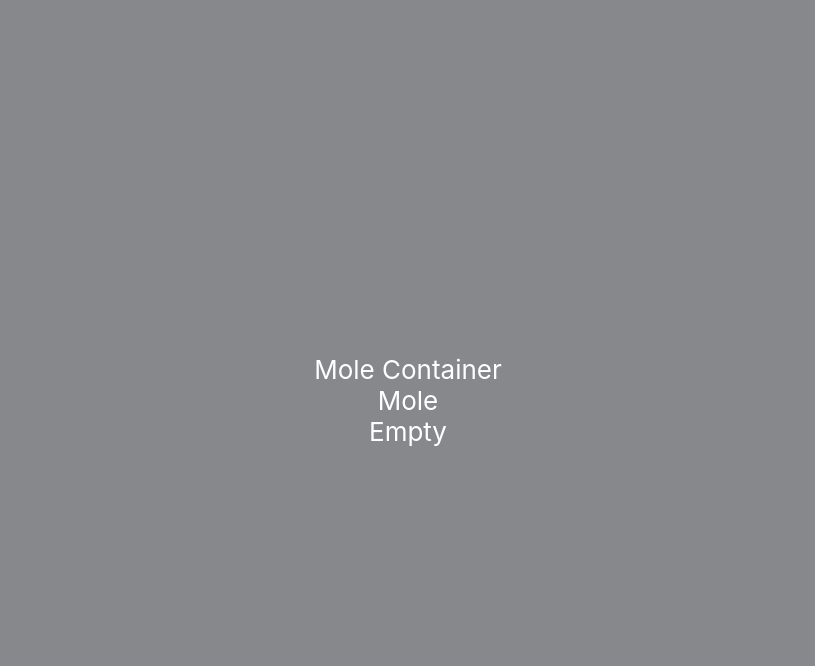
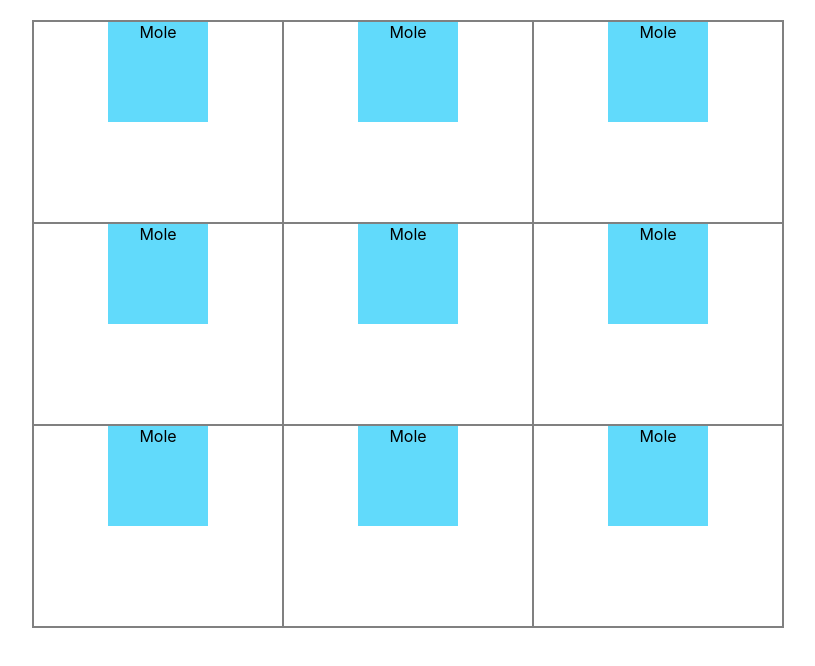
Before and after one commit to nitromagix/rr-3-react-a-mole, a React (Create React App) app: page / in a window 1280 px wide. Shown: the top 666 px of the page, without its empty margins (232-1047 px from the left). Built offline with nearby package versions, Linux system fonts and the light colour scheme.

Commit message:
game functionality in place

```diff
--- a/src/App.css
+++ b/src/App.css
@@ -1,5 +1,27 @@
 .App {
   text-align: center;
+  border: 1px solid grey;
+  max-width: 750px;
+  margin: 20px auto;
+}
+
+.App > div {
+}
+.App > div > div {
+  display: inline-block;
+  width: 100%;
+  max-width: 248px;
+  height: 200px;
+  border: 1px solid grey;
+}
+
+.mole {
+  display: inline-block;
+  margin: auto;
+  cursor: pointer;
+  width: 100px;
+  height: 100px;
+  background: #61dafb;
 }
 
 .App-logo {
--- a/src/App.js
+++ b/src/App.js
@@ -7,11 +7,25 @@ import trace from "./helper";
 import "./App.css";
 
 function App() {
+  const [score, setScore] = useState(0);
+
+  const createMoleHills = () => {
+    const hills = [];
+    for(let j=0; j<3; j++) {
+      for (let i = 0; i < 3; i++) {
+        hills.push(<MoleContainer key={`${j}${i}`} setScore={setScore} score={score} />);
+      }
+    }
+    return (
+      <div>
+        {hills}
+      </div>
+    )
+  };
+
   return (
     <div className="App">
-      <header className="App-header">
-        <MoleContainer />
-      </header>
+{createMoleHills()}
     </div>
   );
 }
--- a/src/components/Mole.js
+++ b/src/components/Mole.jsx
@@ -3,9 +3,12 @@
 import { useState, useEffect } from "react";
 import trace from "../helper";
 
-function Mole() {
+function Mole(props) {
+  const clickMe = (e) => {
+    alert(e.target)
+  }
   return (
-    <div>
+    <div className="mole" onClick={props.moleOnClick}>
       <span>Mole</span>
     </div>
   );
--- a/src/components/MoleContainer.js
+++ /dev/null
@@ -1,18 +0,0 @@
-//
-
-import { useState, useEffect } from "react";
-import Mole from "./Mole";
-import Empty from "./Empty";
-import trace from "../helper";
-
-function MoleContainer() {
-  return (
-    <div>
-      <span>Mole Container</span>
-      <Mole />
-      <Empty />
-    </div>
-  );
-}
-
-export default MoleContainer;
--- /dev/null
+++ b/src/components/MoleContainer.jsx
@@ -0,0 +1,42 @@
+//
+
+import { useState, useEffect } from "react";
+import Mole from "./Mole";
+import Empty from "./Empty";
+import trace from "../helper";
+
+function MoleContainer(props) {
+  const [displayMole, updateDisplayMole] = useState(false);
+
+  useEffect(() => {
+    trace("MoleContainer")("mounted");
+
+    const randomNumber = Math.floor(Math.random() * 2000);
+    const timer = setTimeout(() => {
+      updateDisplayMole(true);
+    }, randomNumber);
+    trace("randomTime")(randomNumber);
+
+    return () => {
+      trace("MoleContainer")("unmounted");
+      clearTimeout(timer);
+    };
+  });
+
+  const moleOnClick = (e) => {
+    trace("Mole")("onClick");
+
+    props.setScore(props.score + 1);
+    updateDisplayMole(false);
+  };
+
+  const show = displayMole ? <Mole moleOnClick={moleOnClick} /> : <Empty />;
+
+  return (
+    <div>
+      {show}
+    </div>
+  );
+}
+
+export default MoleContainer;
```
Also changed, not shown: public/mole.png (added), public/molehill.png (added), src/components/Empty.jsx (renamed from src/components/Empty.js).
